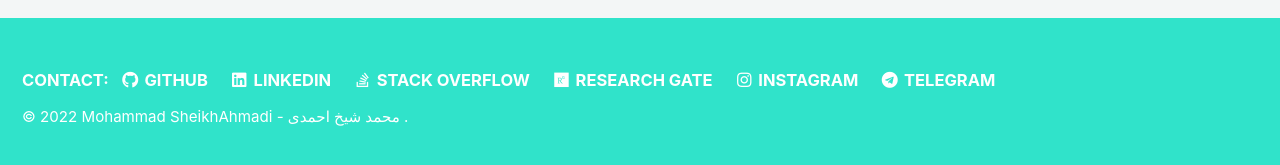
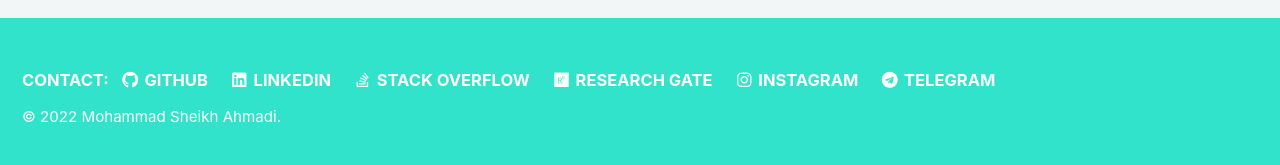
Before and after one commit to smsag99/Personal_Website, a Jekyll site: the page built from index.html, in a window 1280 px wide and 981 px high. Shown: the part 809-974 px from the top of the window. Built offline with Jekyll 4.4.1, drawn with Linux system fonts in a browser that asks for light colours; cached includes are drawn as plain includes; the list of posts is cut into pages by our own code.

Commit message:
remove persian name

```diff
--- a/_config.yml
+++ b/_config.yml
@@ -20,7 +20,7 @@ locale: "en-US"
 title: "Personal site"
 title_separator: "-"
 subtitle: Mohammad SheikhAhmadi's Personal Site
-name: "Mohammad SheikhAhmadi - محمد شیخ احمدی "
+name: "Mohammad Sheikh Ahmadi"
 description: "Mohammad SheikhAhmadi's Personal Site - صفحه شخصی محمد شیخ احمدی "
 url: https://sheikh-ahmadi.ir # the base hostname & protocol for your site e.g. "https://mmistakes.github.io"
 baseurl: # the subpath of your site, e.g. "/blog"
--- a/banner.js
+++ b/banner.js
@@ -2,7 +2,7 @@ const fs = require("fs");
 const pkg = require("./package.json");
 const filename = "assets/js/main.min.js";
 const script = fs.readFileSync(filename);
-const padStart = str => ("0" + str).slice(-2);
+const padStart = (str) => ("0" + str).slice(-2);
 const dateObj = new Date();
 const date = `${dateObj.getFullYear()}-${padStart(
   dateObj.getMonth() + 1
```
Also changed, not shown: 5 other files.
